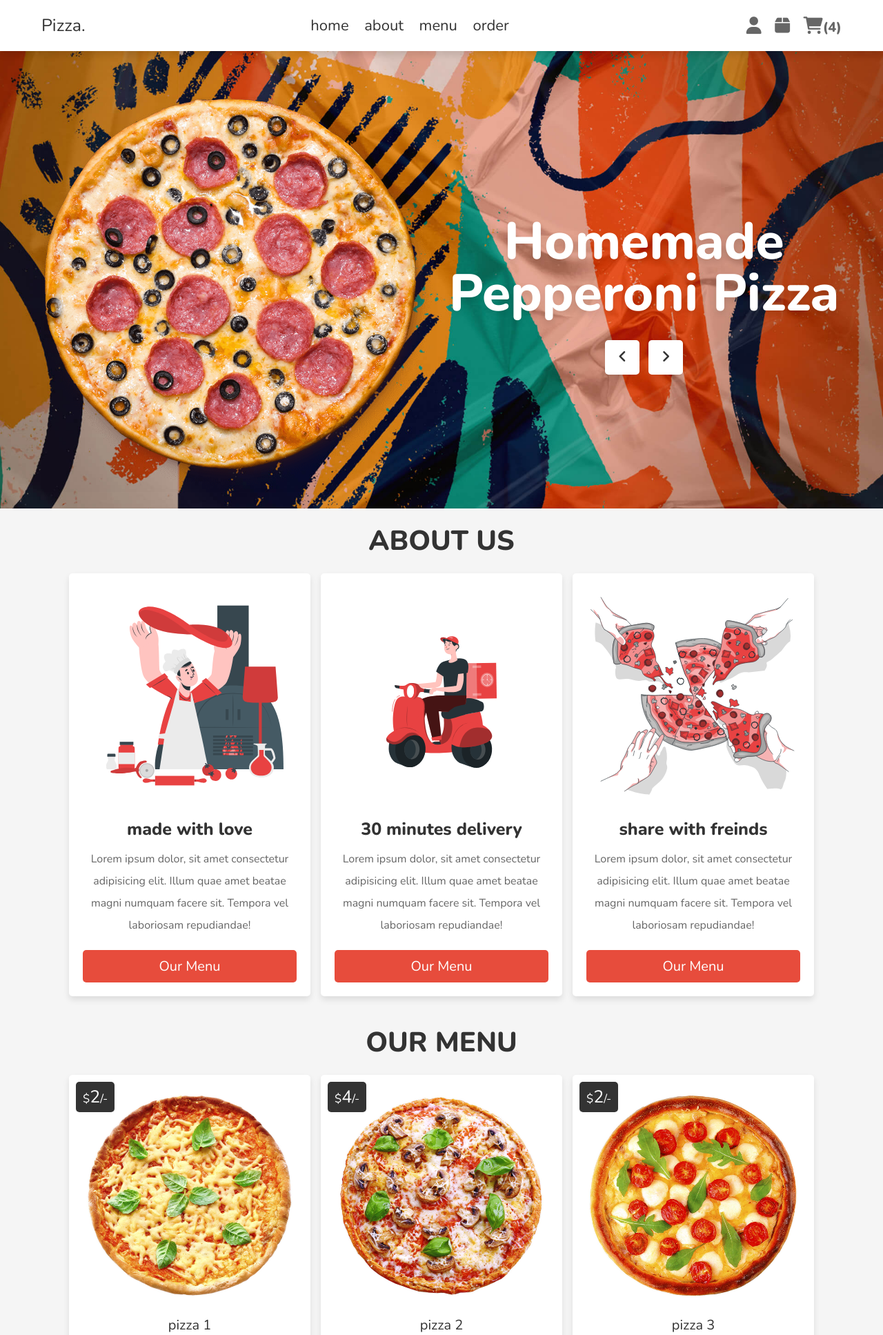
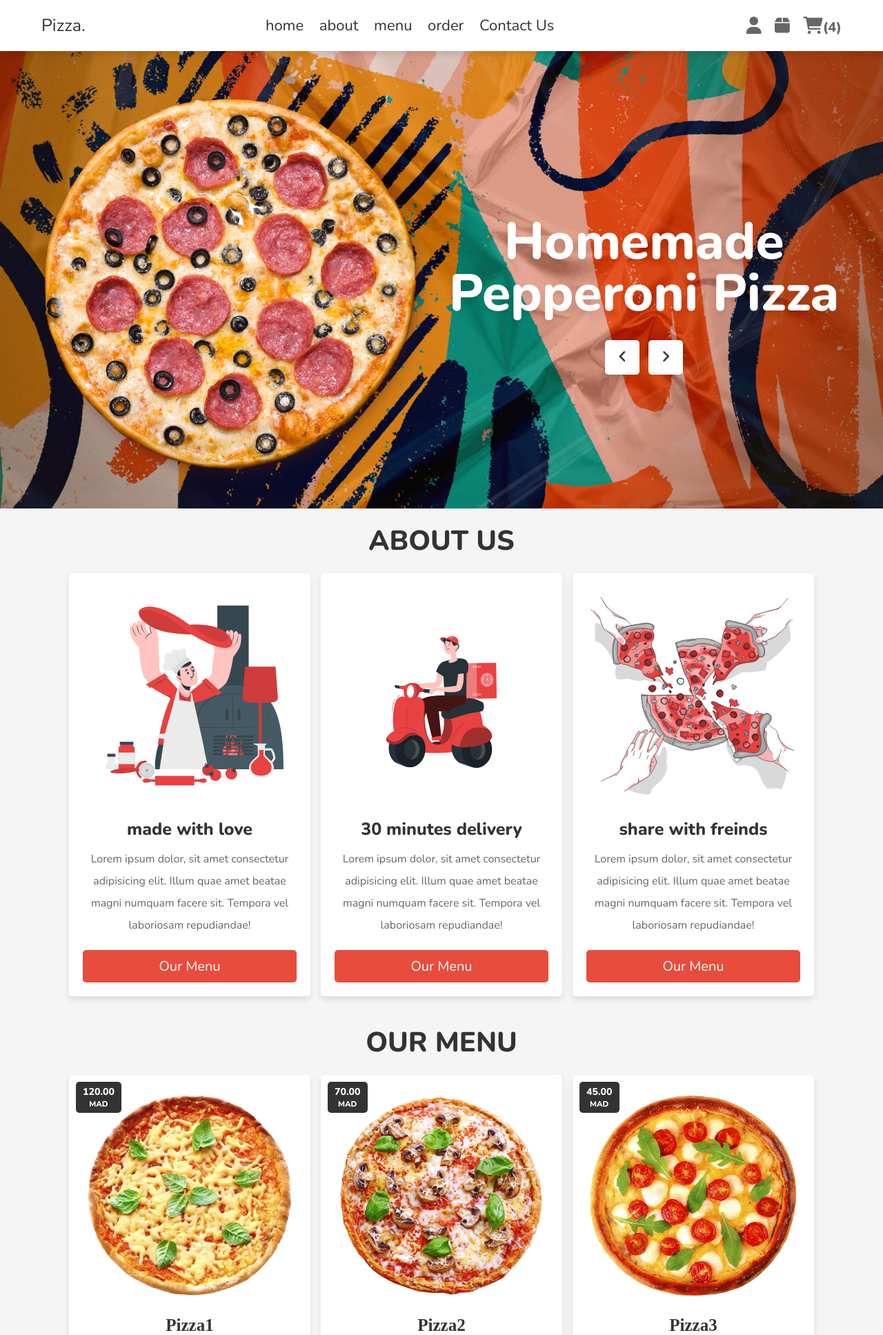
Before and after one commit to Soufiane-Majdar/Pizza-Order-in-Django, a Django app: page / in a window 1280 px wide. Shown: the top 1935 px of the page at 69% size. Run offline with Django 4.2, Linux system fonts and the light colour scheme; data comes from the database, SQL or seed files in the repository; both versions use the stored data as it was after the commit; some libraries are stand-ins or nearby versions.

Commit message:
show items from DB, and connect contact us with DB

```diff
--- a/Main/views.py
+++ b/Main/views.py
@@ -1,10 +1,16 @@
 from django.shortcuts import render
+
+
+from .models import MenuItem
+from User.models import Contact
 
 # Create your views here.
 
 #Home function
 def home(request):
-    return render(request,'Main/home.html')
+    MenuItems = MenuItem.objects.all()
+    #print(MenuItems)
+    return render(request,'Main/home.html',{'MenuItems':MenuItems})
 
 # item detail function
 def item_detail(request,id):
@@ -12,4 +18,16 @@ def item_detail(request,id):
 
 # Contact us function
 def contact(request):
-    return render(request,'Main/contact.html')
+    if request.method == 'POST':
+        try:
+            name = request.POST['name']
+            email = request.POST['email']
+            subject = request.POST['subject']
+            message = request.POST['message']
+            contact = Contact(name=name,email=email,subject=subject,message=message)
+            contact.save()
+            return render(request,'Main/contact.html',{'success':'Message sent successfully'})
+        except:
+            return render(request,'Main/contact.html',{'error':'Message not sent'})
+    else:
+        return render(request,'Main/contact.html')
--- a/static/css/style.css
+++ b/static/css/style.css
@@ -130,8 +130,7 @@ section {
 }
 
 .user-account {
-    position: fixed;
-    top: 0;
+    margin-top: 70px;
     right: -110%;
     width: 100%;
     z-index: 1100;
@@ -167,6 +166,7 @@ section {
 }
 
 .user-account .user {
+    margin-top: 20px;
     padding: 1.5rem;
     text-align: center;
     background-color: var(--light-bg);
@@ -546,9 +546,11 @@ section {
 }
 
 .menu .box-container .box .name {
-    font-size: 2rem;
+    font-size: 2.5rem;
     color: var(--black);
     margin: .5rem 0;
+    font-weight: bold;
+    font-family: Rroboto;
 }
 
 .menu .box-container .box form {
--- a/templates/Main/home.html
+++ b/templates/Main/home.html
@@ -184,95 +184,24 @@
 
     <div class="box-container">
 
+        {% for item in MenuItems %}
         <div class="box">
-            <div class="price">$<span>2</span>/-</div>
-            <img src="/static/images/pizza-1.jpg" alt="">
-            <div class="name">pizza 1</div>
+            <div class="price">
+                <h5>{{ item.price }}</h5>
+                <h6>MAD</h6>
+            </div>
+            <img src="/media/{{ item.image }}" alt="">
+            <div class="name">{{ item.name }}</div>
             <form action="" method="post">
                 <input type="number" min="1" max="100" value="1" class="qty" name="qty">
                 <input type="submit" value="add to cart" name="add_to_cart" class="btn">
             </form>
         </div>
+        {% endfor %}
 
-        <div class="box">
-            <div class="price">$<span>4</span>/-</div>
-            <img src="/static/images/pizza-2.jpg" alt="">
-            <div class="name">pizza 2</div>
-            <form action="" method="post">
-                <input type="number" min="1" max="100" value="1" class="qty" name="qty">
-                <input type="submit" value="add to cart" name="add_to_cart" class="btn">
-            </form>
-        </div>
 
-        <div class="box">
-            <div class="price">$<span>2</span>/-</div>
-            <img src="/static/images/pizza-3.jpg" alt="">
-            <div class="name">pizza 3</div>
-            <form action="" method="post">
-                <input type="number" min="1" max="100" value="1" class="qty" name="qty">
-                <input type="submit" value="add to cart" name="add_to_cart" class="btn">
-            </form>
-        </div>
 
-        <div class="box">
-            <div class="price">$<span>3</span>/-</div>
-            <img src="/static/images/pizza-4.jpg" alt="">
-            <div class="name">pizza 4</div>
-            <form action="" method="post">
-                <input type="number" min="1" max="100" value="1" class="qty" name="qty">
-                <input type="submit" value="add to cart" name="add_to_cart" class="btn">
-            </form>
-        </div>
 
-        <div class="box">
-            <div class="price">$<span>2</span>/-</div>
-            <img src="/static/images/pizza-5.jpg" alt="">
-            <div class="name">pizza 5</div>
-            <form action="" method="post">
-                <input type="number" min="1" max="100" value="1" class="qty" name="qty">
-                <input type="submit" value="add to cart" name="add_to_cart" class="btn">
-            </form>
-        </div>
-
-        <div class="box">
-            <div class="price">$<span>4</span>/-</div>
-            <img src="/static/images/pizza-6.jpg" alt="">
-            <div class="name">pizza 6</div>
-            <form action="" method="post">
-                <input type="number" min="1" max="100" value="1" class="qty" name="qty">
-                <input type="submit" value="add to cart" name="add_to_cart" class="btn">
-            </form>
-        </div>
-
-        <div class="box">
-            <div class="price">$<span>2</span>/-</div>
-            <img src="/static/images/pizza-7.jpg" alt="">
-            <div class="name">pizza 7</div>
-            <form action="" method="post">
-                <input type="number" min="1" max="100" value="1" class="qty" name="qty">
-                <input type="submit" value="add to cart" name="add_to_cart" class="btn">
-            </form>
-        </div>
-
-        <div class="box">
-            <div class="price">$<span>3</span>/-</div>
-            <img src="/static/images/pizza-8.jpg" alt="">
-            <div class="name">pizza 8</div>
-            <form action="" method="post">
-                <input type="number" min="1" max="100" value="1" class="qty" name="qty">
-                <input type="submit" value="add to cart" name="add_to_cart" class="btn">
-            </form>
-        </div>
-
-        <div class="box">
-            <div class="price">$<span>4</span>/-</div>
-            <img src="/static/images/pizza-9.jpg" alt="">
-            <div class="name">pizza 9</div>
-            <form action="" method="post">
-                <input type="number" min="1" max="100" value="1" class="qty" name="qty">
-                <input type="submit" value="add to cart" name="add_to_cart" class="btn">
-            </form>
-        </div>
 
     </div>
 
--- a/templates/User/login.html
+++ b/templates/User/login.html
@@ -5,9 +5,7 @@
 
     <section>
 
-        <a href="{% url 'home' %}">
-            <h1>Home</h1>
-        </a>
+
 
         <a href="{% url 'User:register' %}">
             <div id="close-account"><span>Register</span></div>
--- a/templates/User/register.html
+++ b/templates/User/register.html
@@ -4,9 +4,7 @@
 <div class="user-account active">
 
     <section>
-        <a href="{% url 'home' %}">
-            <h1>Home</h1>
-        </a>
+
         <a href="{% url 'User:login' %}">
             <div id="close-account"><span>Login</span></div>
         </a>
--- a/templates/base.html
+++ b/templates/base.html
@@ -7,7 +7,7 @@
     <meta charset="UTF-8">
     <meta http-equiv="X-UA-Compatible" content="IE=edge">
     <meta name="viewport" content="width=device-width, initial-scale=1.0">
-    <title>Complete Responsive Pizza Shop Website Design</title>
+    <title>Pizza Shop</title>
 
     <!-- font awesome cdn link  -->
     <link rel="stylesheet" href="https://cdnjs.cloudflare.com/ajax/libs/font-awesome/6.1.1/css/all.min.css">
@@ -28,10 +28,11 @@
             <a href="#home" class="logo">Pizza.</a>
 
             <nav class="navbar">
-                <a href="#home">home</a>
-                <a href="#about">about</a>
-                <a href="#menu">menu</a>
-                <a href="#order">order</a>
+                <a href="{%url 'home' %}#home">home</a>
+                <a href="{%url 'home' %}#about">about</a>
+                <a href="{%url 'home' %}#menu">menu</a>
+                <a href="{%url 'home' %}#order">order</a>
+                <a href="{%url 'contact' %}">Contact Us</a>
             </nav>
 
             <div class="icons">
```
Also changed, not shown: templates/Main/contact.html (+38 -1 lines), db.sqlite3.
